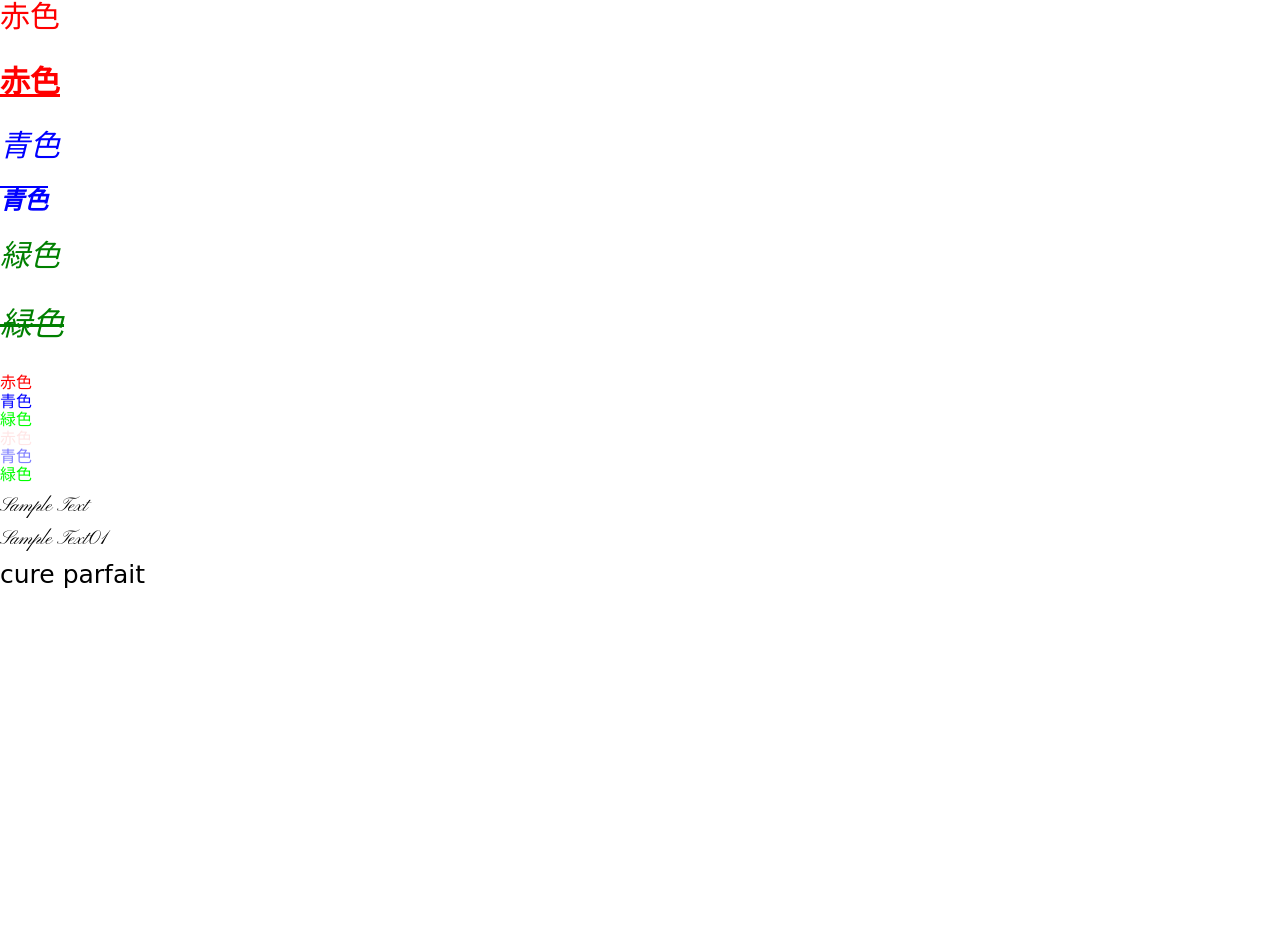
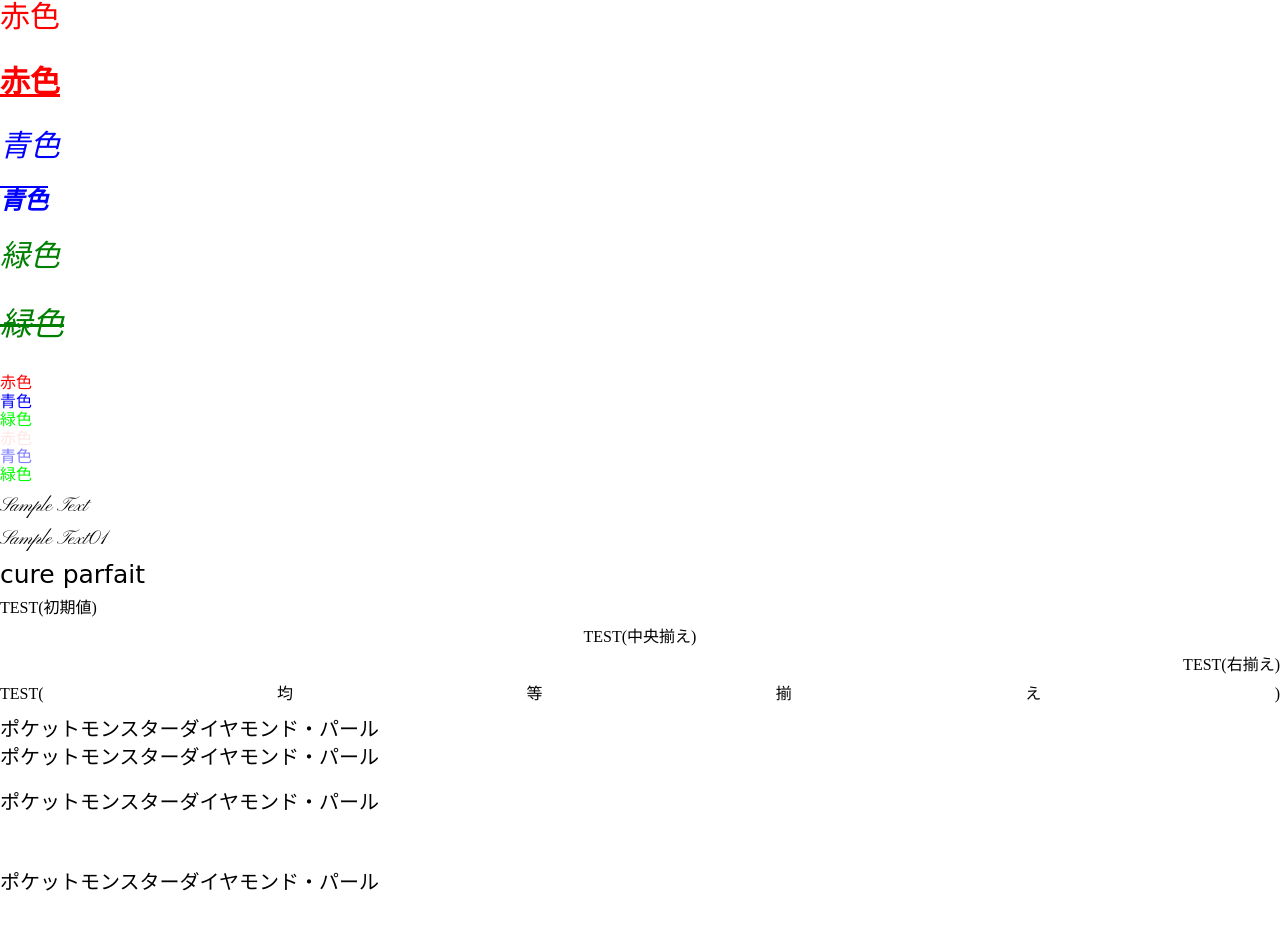
Before and after one commit to nisihara-yudai/CSS03, a plain HTML site: page index.html in a window 1280 px wide. Before the commit the page ends 800 px from the top, so only its background shows below. Drawn offline with Linux system fonts and the light colour scheme; a web font is replaced by a local one.

Commit message:
last commit

```diff
--- a/css/style.css
+++ b/css/style.css
@@ -87,3 +87,45 @@
   font-size: 25px;
   margin: 10px 0;
 }
+
+#left{
+  text-align: left;
+  margin: 10px 0;
+}
+
+#center{
+  text-align: center;
+  margin: 10px 0;
+}
+#right{
+  text-align: right;
+  margin: 10px 0;
+}
+
+#justify{
+  text-align-last: justify;
+  margin: 10px 0;
+}
+
+#height01{
+  font-size: 20px;
+  line-height: normal;
+  margin: 10px 0;
+}
+#height02{
+  font-size: 20px;
+  line-height: 50%;
+  margin: 10px 0;
+}
+
+#height03{
+  font-size: 20px;
+  line-height: 60px;
+  margin: 10px 0;
+}
+
+#height04{
+  font-size: 20px;
+  line-height: 4;
+  margin: 10px 0;
+}
--- a/index.html
+++ b/index.html
@@ -51,5 +51,18 @@
   <!-- 自己流 -->
   <div class="font02">cure parfait</div>
 
+  <!-- 文字揃え -->
+  <div id="left">TEST(初期値)</div>
+  <div id="center">TEST(中央揃え)</div>
+  <div id="right">TEST(右揃え)</div>
+  <div id="justify">TEST(均等揃え)</div>
+
+  <!-- 行の高さ -->
+  <div id="height01">ポケットモンスターダイヤモンド・パール</div>
+  <div id="height02">ポケットモンスターダイヤモンド・パール</div>
+  <div id="height03">ポケットモンスターダイヤモンド・パール</div>
+  <div id="height04">ポケットモンスターダイヤモンド・パール</div>
+
+
 </body>
 </html>
```
